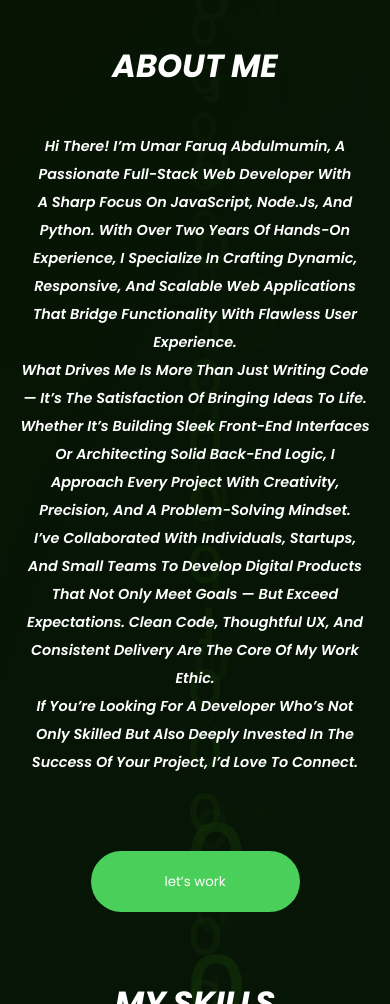
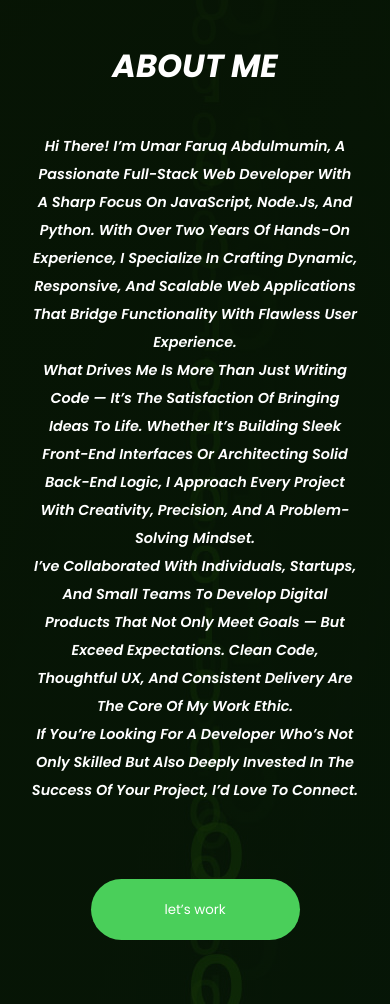
Before and after one commit to omarX60065/my-portfolio, a plain HTML site: page my portfolio/index.html in a window 390 px wide. Shown: the part 1220-2224 px from the top of the page. Drawn offline with nearby package versions, Linux system fonts and the light colour scheme.

Commit message:
Update style.css

```diff
--- a/my portfolio/style.css
+++ b/my portfolio/style.css
@@ -1085,8 +1085,9 @@ text-transform: capitalize;
                     #paragraph1{
                         height: 100%;
                         font-size: 90%;
-                        padding-left: 20px;
-                        padding-right: 20px;
+                        width: auto;
+                        place-items: center;
+                        padding: 0px 30px 0px 30px;
                     }
 
                     #main_content{
```
